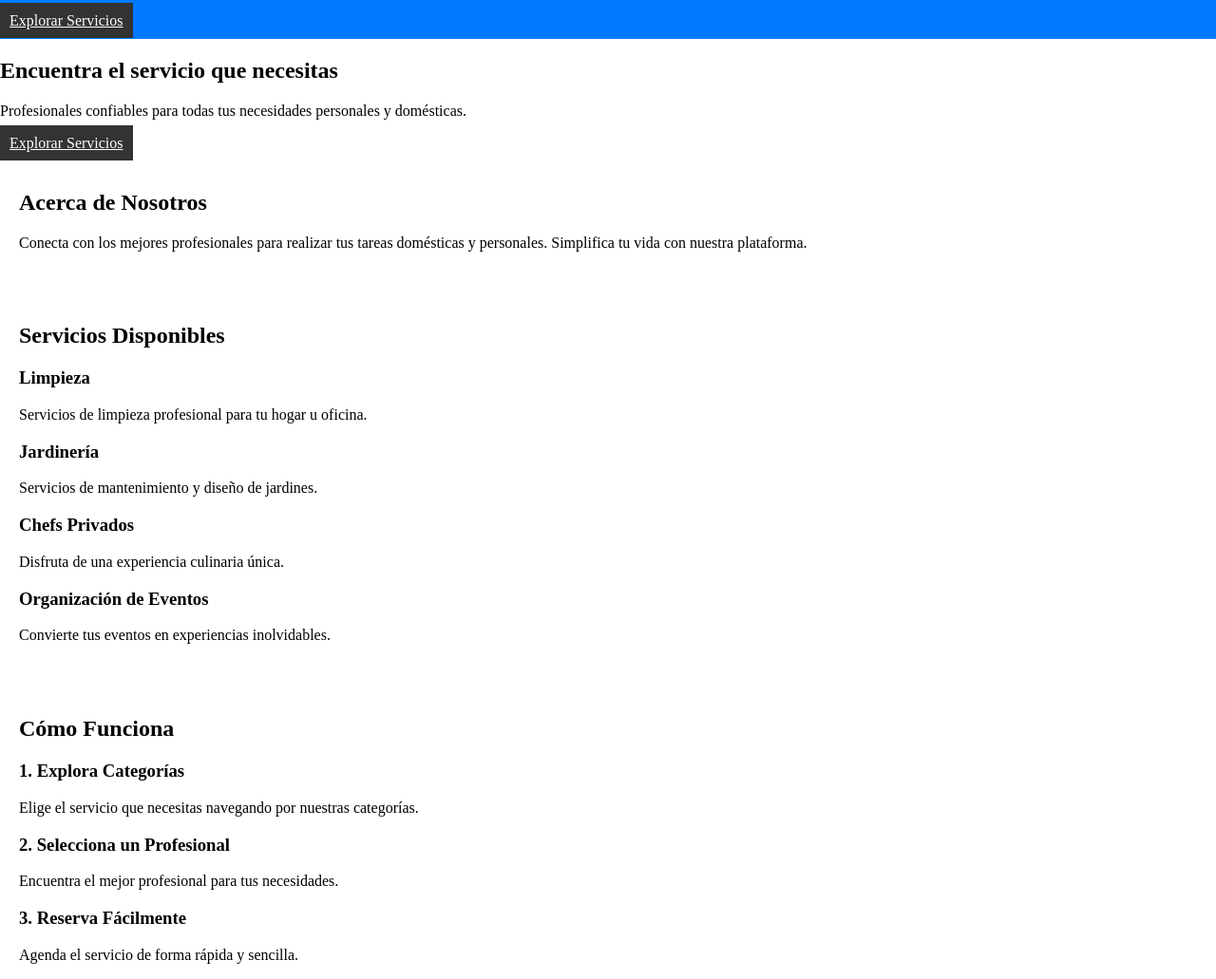
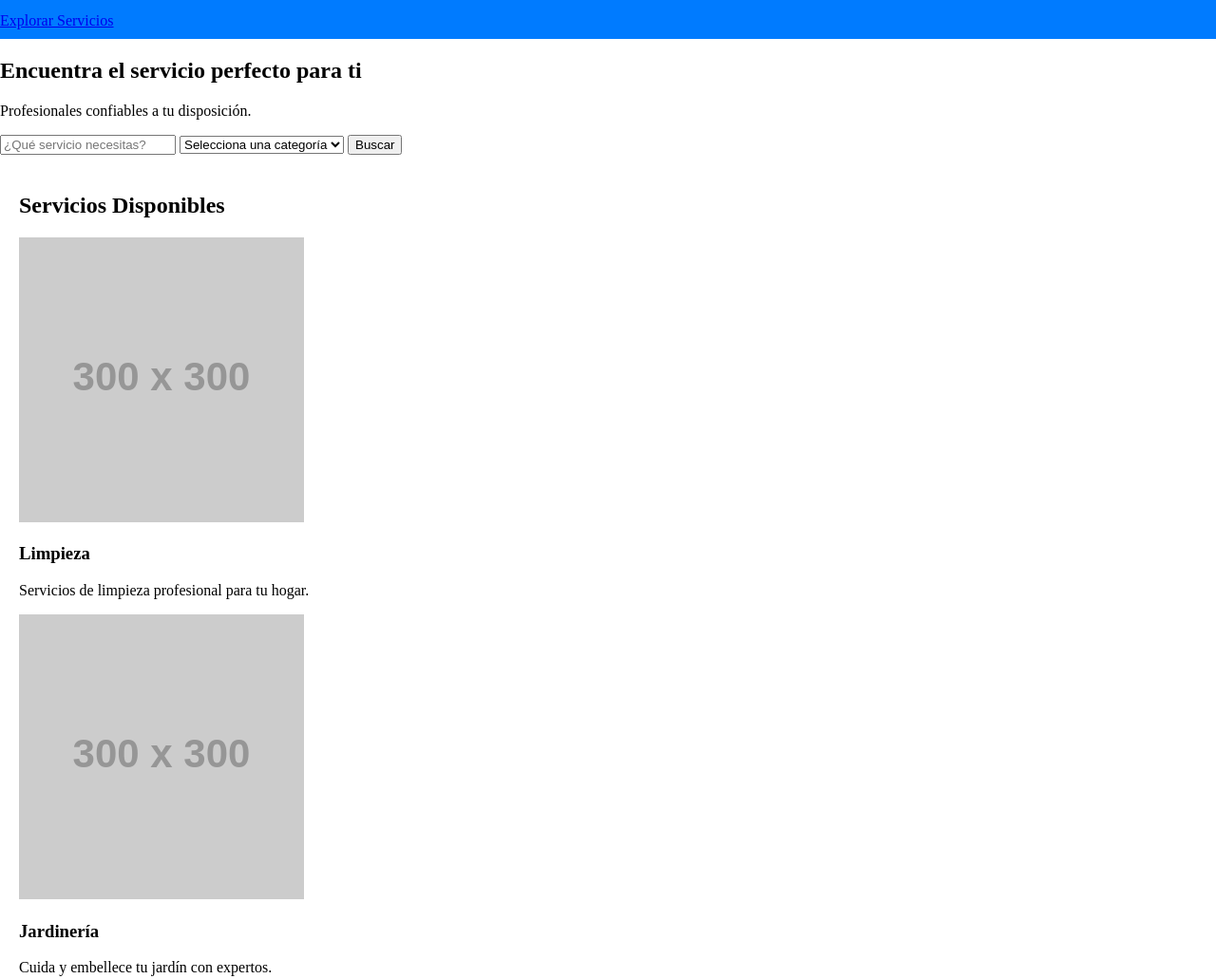
Before and after one commit to ACisnal/Hndsfree, a plain HTML site: page index.html in a window 1280 px wide. Shown: the part 111-1142 px from the top of the page at 95% size. Drawn offline with Linux system fonts and the light colour scheme; placeholder pictures from the web are drawn by us.

Commit message:
Update index.html

```diff
--- a/index.html
+++ b/index.html
@@ -7,9 +7,9 @@
   <link rel="stylesheet" href="styles.css">
 </head>
 <body>
-  <!-- Header -->
+  <!-- Encabezado -->
   <header>
-    <div class="container">
+    <div class="container header-container">
       <div class="logo">
         <h1>Plataforma</h1>
       </div>
@@ -17,7 +17,7 @@
         <ul class="menu">
           <li><a href="#hero">Inicio</a></li>
           <li class="dropdown">
-            <a href="#categories">Servicios</a>
+            <a href="#">Servicios</a>
             <ul class="dropdown-menu">
               <li><a href="#limpieza">Limpieza</a></li>
               <li><a href="#jardineria">Jardinería</a></li>
@@ -28,7 +28,7 @@
           <li><a href="#how-it-works">Cómo Funciona</a></li>
           <li><a href="#contact">Contacto</a></li>
         </ul>
-        <a href="#categories" class="btn">Explorar Servicios</a>
+        <a href="#categories" class="btn-primary">Explorar Servicios</a>
       </nav>
     </div>
   </header>
@@ -36,67 +36,73 @@
   <!-- Hero Section -->
   <section id="hero">
     <div class="hero-container">
-      <h2>Encuentra el servicio que necesitas</h2>
-      <p>Profesionales confiables para todas tus necesidades personales y domésticas.</p>
-      <a href="#categories" class="btn">Explorar Servicios</a>
+      <h2>Encuentra el servicio perfecto para ti</h2>
+      <p>Profesionales confiables a tu disposición.</p>
+      <div class="search-bar">
+        <input type="text" placeholder="¿Qué servicio necesitas?">
+        <select>
+          <option value="">Selecciona una categoría</option>
+          <option value="limpieza">Limpieza</option>
+          <option value="jardineria">Jardinería</option>
+          <option value="chefs">Chefs Privados</option>
+          <option value="eventos">Organización de Eventos</option>
+        </select>
+        <button>Buscar</button>
+      </div>
     </div>
   </section>
 
-  <!-- About Section -->
-  <section id="about" class="section">
-    <div class="container">
-      <h2>Acerca de Nosotros</h2>
-      <p>Conecta con los mejores profesionales para realizar tus tareas domésticas y personales. Simplifica tu vida con nuestra plataforma.</p>
-    </div>
-  </section>
-
-  <!-- Categories Section -->
+  <!-- Servicios -->
   <section id="categories" class="section">
     <div class="container">
       <h2>Servicios Disponibles</h2>
-      <div class="categories-grid">
-        <div class="category">
-          <h3 id="limpieza">Limpieza</h3>
-          <p>Servicios de limpieza profesional para tu hogar u oficina.</p>
+      <div class="services-grid">
+        <div class="service-card">
+          <img src="https://via.placeholder.com/300" alt="Limpieza">
+          <h3>Limpieza</h3>
+          <p>Servicios de limpieza profesional para tu hogar.</p>
         </div>
-        <div class="category">
-          <h3 id="jardineria">Jardinería</h3>
-          <p>Servicios de mantenimiento y diseño de jardines.</p>
+        <div class="service-card">
+          <img src="https://via.placeholder.com/300" alt="Jardinería">
+          <h3>Jardinería</h3>
+          <p>Cuida y embellece tu jardín con expertos.</p>
         </div>
-        <div class="category">
-          <h3 id="chefs">Chefs Privados</h3>
+        <div class="service-card">
+          <img src="https://via.placeholder.com/300" alt="Chefs Privados">
+          <h3>Chefs Privados</h3>
           <p>Disfruta de una experiencia culinaria única.</p>
         </div>
-        <div class="category">
-          <h3 id="eventos">Organización de Eventos</h3>
+        <div class="service-card">
+          <img src="https://via.placeholder.com/300" alt="Organización de Eventos">
+          <h3>Organización de Eventos</h3>
           <p>Convierte tus eventos en experiencias inolvidables.</p>
         </div>
       </div>
     </div>
   </section>
 
-  <!-- How It Works Section -->
+  <!-- Cómo Funciona -->
   <section id="how-it-works" class="section">
     <div class="container">
       <h2>Cómo Funciona</h2>
       <div class="steps">
         <div class="step">
           <h3>1. Explora Categorías</h3>
-          <p>Elige el servicio que necesitas navegando por nuestras categorías.</p>
+          <p>Encuentra el servicio que necesitas navegando por nuestras categorías.</p>
         </div>
         <div class="step">
           <h3>2. Selecciona un Profesional</h3>
-          <p>Encuentra el mejor profesional para tus necesidades.</p>
+          <p>Elige entre los mejores profesionales disponibles.</p>
         </div>
         <div class="step">
           <h3>3. Reserva Fácilmente</h3>
-          <p>Agenda el servicio de forma rápida y sencilla.</p>
+          <p>Agenda el servicio en pocos clics.</p>
         </div>
       </div>
     </div>
   </section>
 
-  <!-- Contact Section -->
+  <!-- Contacto -->
   <section id="contact" class="section">
     <div class="container">
       <h2>Contacto</h2>
@@ -112,7 +118,7 @@
     </div>
   </section>
 
-  <!-- Footer -->
+  <!-- Pie de página -->
   <footer>
     <div class="container">
       <p>&copy; 2024 Plataforma de Servicios. Todos los derechos reservados.</p>
```
